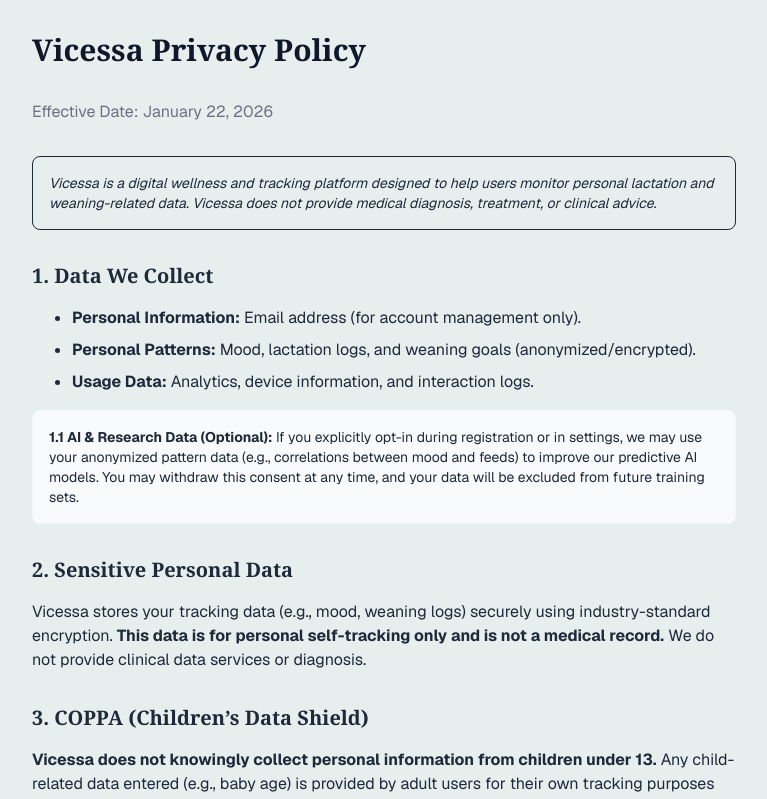
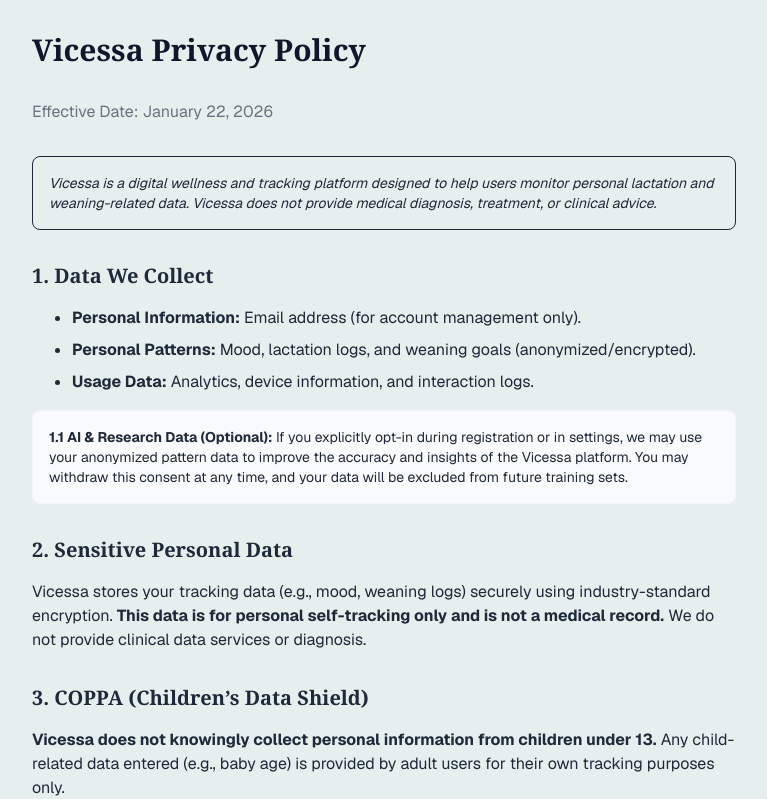
Before and after one commit to lambomethods/vicessa, a Next.js app: page /legal/privacy in a window 1280 px wide. Shown: the top 799 px of the page, without its empty margins (256-1023 px from the left). Built offline with nearby package versions, Linux system fonts and the light colour scheme.

Commit message:
Docs: Make AI clause vague to protect IP

```diff
--- a/src/app/legal/privacy/page.tsx
+++ b/src/app/legal/privacy/page.tsx
@@ -19,7 +19,7 @@
                     </ul>
                 </ul>
                 <div className="bg-gray-50 p-4 rounded-lg text-sm border border-gray-100 mt-4">
-                    <p><strong>1.1 AI & Research Data (Optional):</strong> If you explicitly opt-in during registration or in settings, we may use your anonymized pattern data (e.g., correlations between mood and feeds) to improve our predictive AI models. You may withdraw this consent at any time, and your data will be excluded from future training sets.</p>
+                    <p><strong>1.1 AI & Research Data (Optional):</strong> If you explicitly opt-in during registration or in settings, we may use your anonymized pattern data to improve the accuracy and insights of the Vicessa platform. You may withdraw this consent at any time, and your data will be excluded from future training sets.</p>
                 </div>
             </section>
 
```
